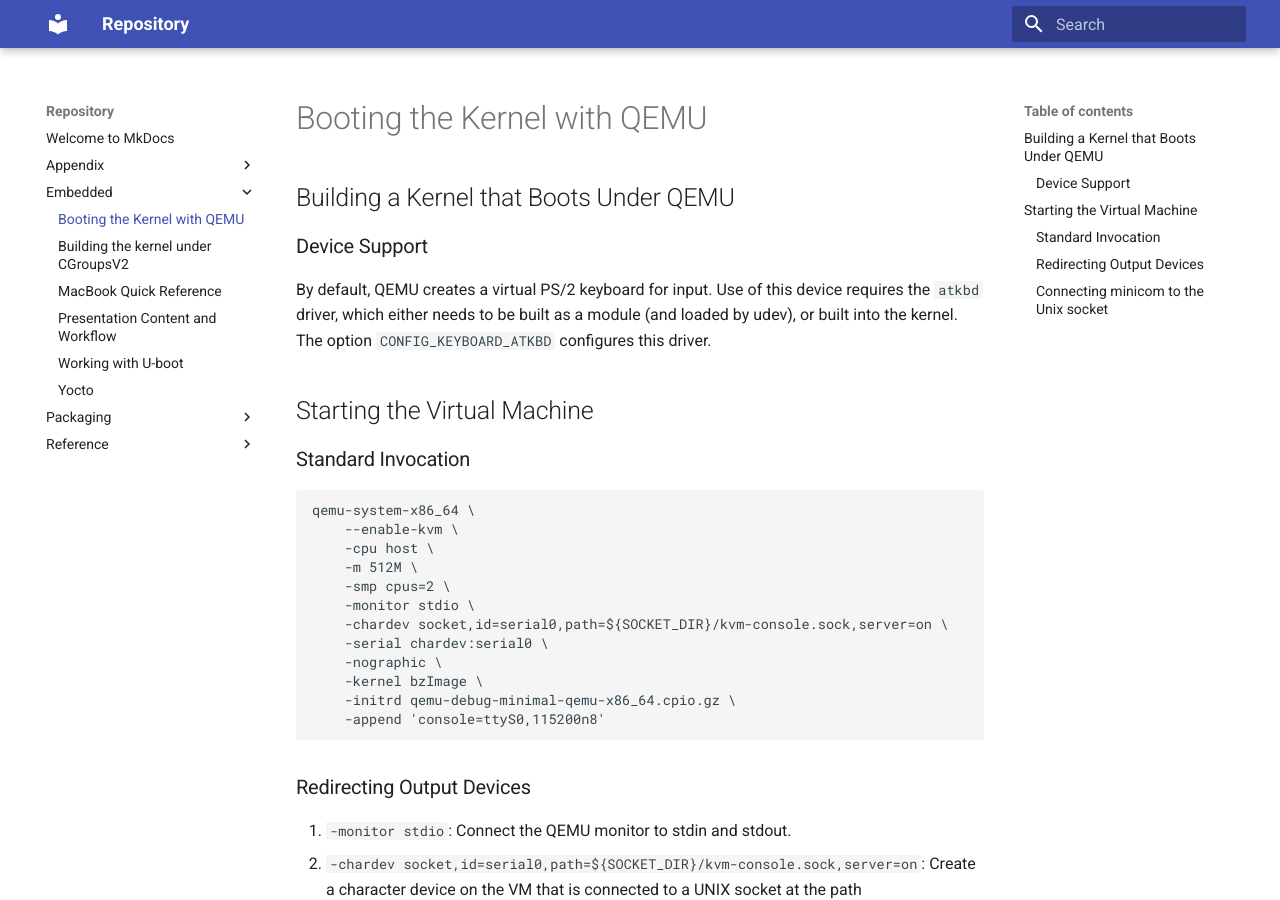
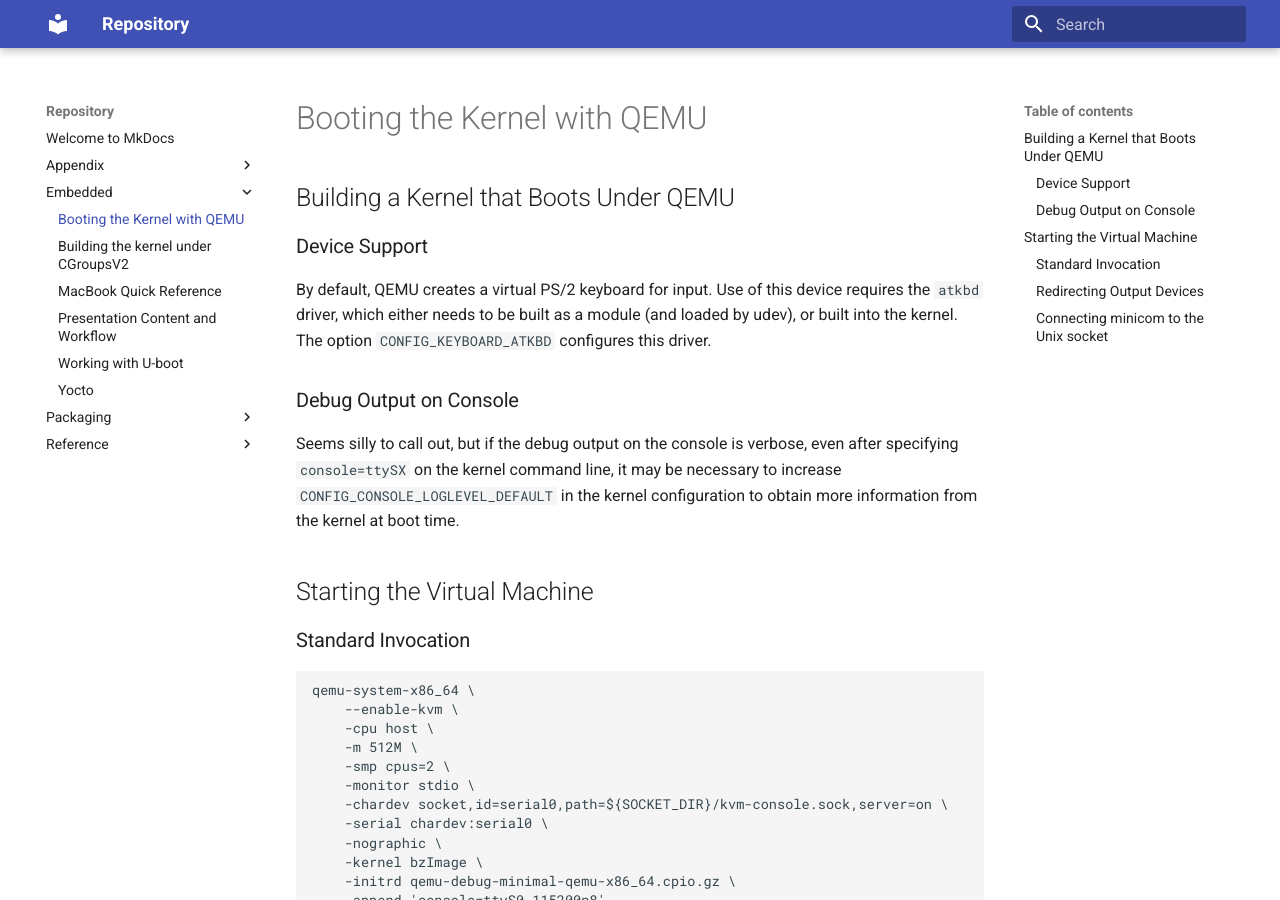
Before and after one commit to AmateurECE/twardyece-repository, an MkDocs documentation site: the page built from docs/Embedded/BootingKernelUnderQemu.md, in a window 1280 px wide and 900 px high. Built offline with MkDocs 1.6.1 and Material for MkDocs 9.7.7, drawn with Linux system fonts in a browser that asks for light colours.

Commit message:
Update more information about booting the kernel

```diff
--- a/docs/Embedded/BootingKernelUnderQemu.md
+++ b/docs/Embedded/BootingKernelUnderQemu.md
@@ -10,6 +10,13 @@ By default, QEMU creates a virtual PS/2 keyboard for input. Use of this device
 requires the `atkbd` driver, which either needs to be built as a module (and loaded
 by udev), or built into the kernel. The option `CONFIG_KEYBOARD_ATKBD` configures this
 driver.
+
+### Debug Output on Console
+
+Seems silly to call out, but if the debug output on the console is verbose, even
+after specifying `console=ttySX` on the kernel command line, it may be necessary to
+increase `CONFIG_CONSOLE_LOGLEVEL_DEFAULT` in the kernel configuration to obtain more
+information from the kernel at boot time.
 
 ## Starting the Virtual Machine
 
```
